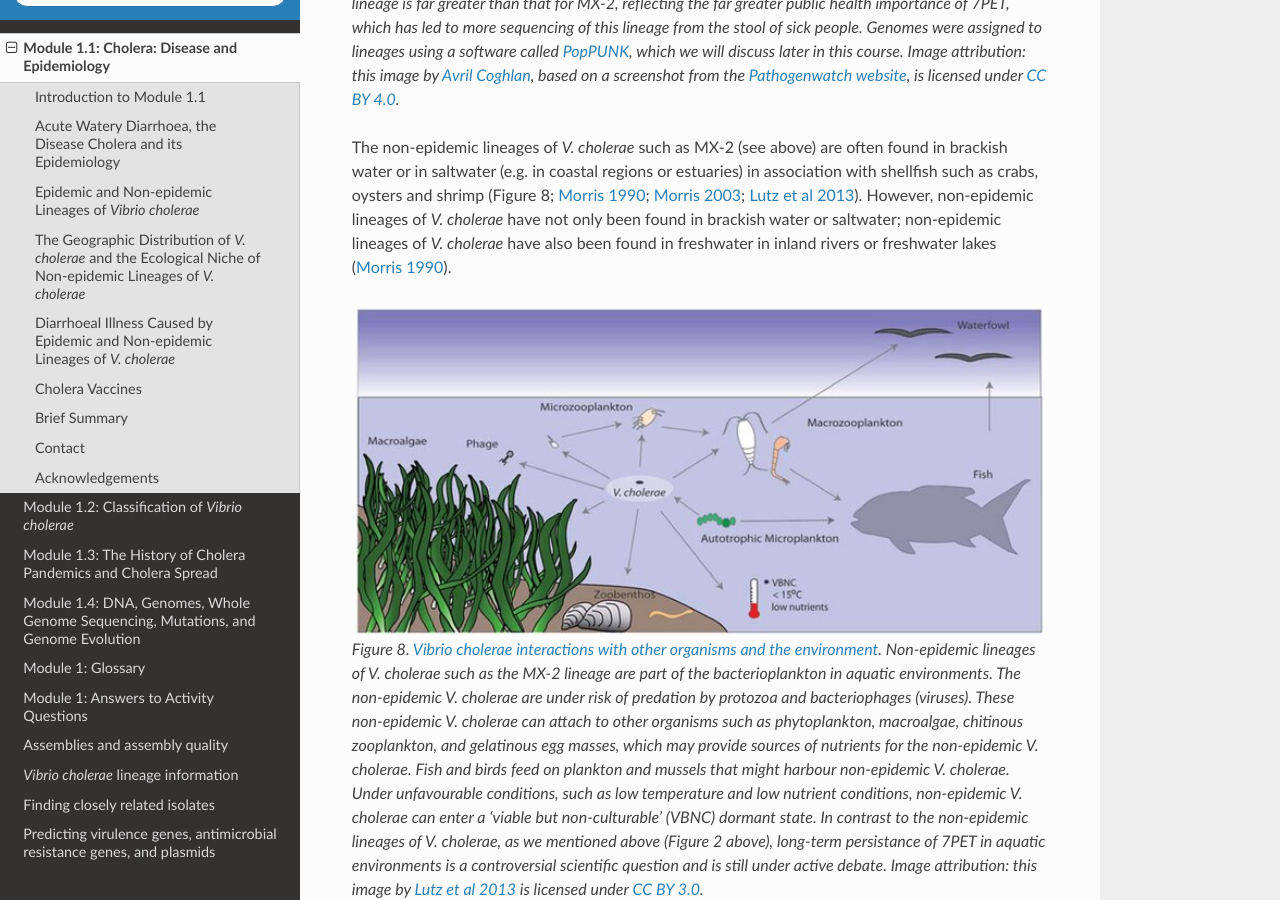
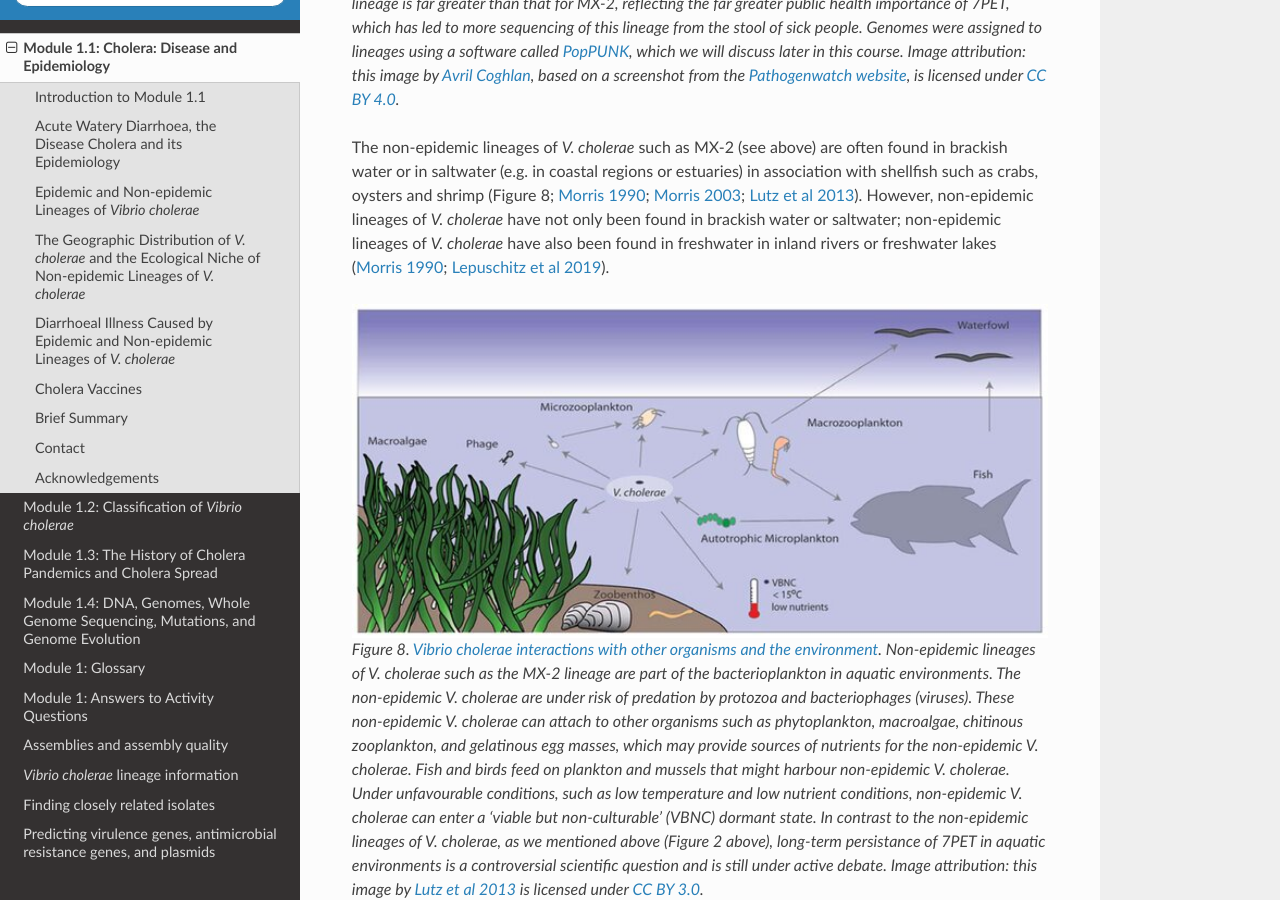
Before and after one commit to avrilcoghlan/cholerabook, a Sphinx documentation site: the page built from docs/source/vibriogenomes.rst, in a window 1280 px wide and 900 px high, scrolled down 7472 px. Built offline with Sphinx 7.4.7 and the Read the Docs theme 2.0.0, drawn with Linux system fonts in a browser that asks for light colours.

Commit message:
Update vibriogenomes.rst

```diff
--- a/docs/source/vibriogenomes.rst
+++ b/docs/source/vibriogenomes.rst
@@ -250,7 +250,7 @@ The species *V. cholerae* is distributed globally and, as mentioned above, it is
 
 The non-epidemic lineages of *V. cholerae* such as MX-2 (see above) are often found in brackish water or in saltwater (e.g. in coastal regions or estuaries) in association with shellfish
 such as crabs, oysters and shrimp (Figure 8; `Morris 1990`_; `Morris 2003`_; `Lutz et al 2013`_). However, non-epidemic lineages of *V. cholerae* have not only been found in
-brackish water or saltwater; non-epidemic lineages of *V. cholerae* have also been found in freshwater in inland rivers or freshwater lakes (`Morris 1990`_).
+brackish water or saltwater; non-epidemic lineages of *V. cholerae* have also been found in freshwater in inland rivers or freshwater lakes (`Morris 1990`_; `Lepuschitz et al 2019`_).
 
 .. _Domman et al 2017: https://pubmed.ncbi.nlm.nih.gov/29123068/
 
@@ -259,6 +259,8 @@ brackish water or saltwater; non-epidemic lineages of *V. cholerae* have also be
 .. _Morris 2003: https://pubmed.ncbi.nlm.nih.gov/12856219/
 
 .. _Morris 1990: https://pubmed.ncbi.nlm.nih.gov/2286218/
+
+.. _Lepuschitz et al 2019: https://pubmed.ncbi.nlm.nih.gov/31781080/
 
 .. figure:: VibrioCholeraeInSea.jpg
   :width: 750
```
